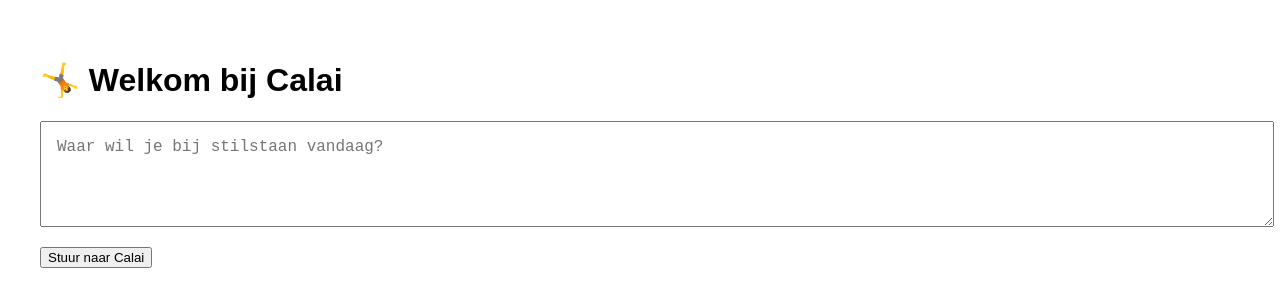
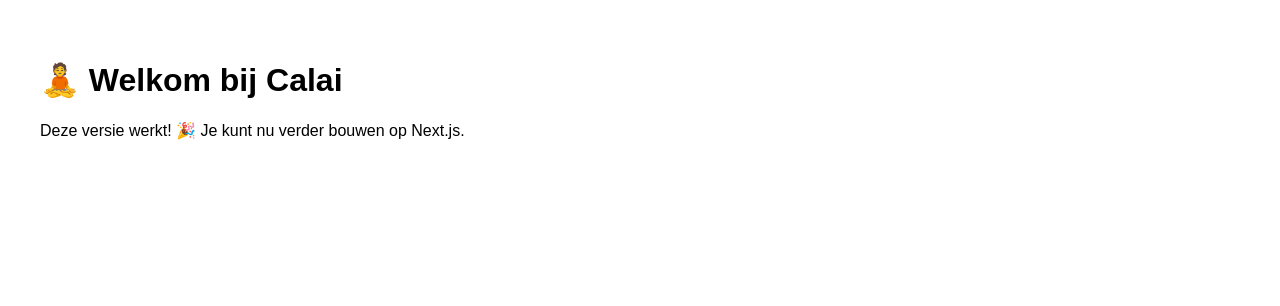
Before and after one commit to calai-ai/calai.ai, a Next.js app: page / in a window 1280 px wide. Shown: the top 306 px of the page. Built offline with nearby package versions, Linux system fonts and the light colour scheme.

Commit message:
Update index.js

```diff
--- a/pages/index.js
+++ b/pages/index.js
@@ -1,35 +1,8 @@
-import { useState } from "react";
-
 export default function Home() {
-  const [message, setMessage] = useState("");
-  const [response, setResponse] = useState("");
-
-  async function sendMessage() {
-    setResponse("Calai denkt na...");
-    const res = await fetch("/api/coach", {
-      method: "POST",
-      headers: { "Content-Type": "application/json" },
-      body: JSON.stringify({ message }),
-    });
-    const data = await res.json();
-    setResponse(data.response);
-  }
-
   return (
-    <main style={{ padding: "2rem", fontFamily: "sans-serif" }}>
-      <h1>🤸 Welkom bij Calai</h1>
-      <textarea
-        rows={4}
-        value={message}
-        onChange={(e) => setMessage(e.target.value)}
-        placeholder="Waar wil je bij stilstaan vandaag?"
-        style={{ width: "100%", padding: "1rem", fontSize: "1rem" }}
-      />
-      <br />
-      <button onClick={sendMessage} style={{ marginTop: "1rem" }}>
-        Stuur naar Calai
-      </button>
-      <p style={{ marginTop: "1rem" }}>{response}</p>
-    </main>
+    <div style={{ fontFamily: 'sans-serif', padding: '2rem' }}>
+      <h1>🧘 Welkom bij Calai</h1>
+      <p>Deze versie werkt! 🎉 Je kunt nu verder bouwen op Next.js.</p>
+    </div>
   );
 }
```
